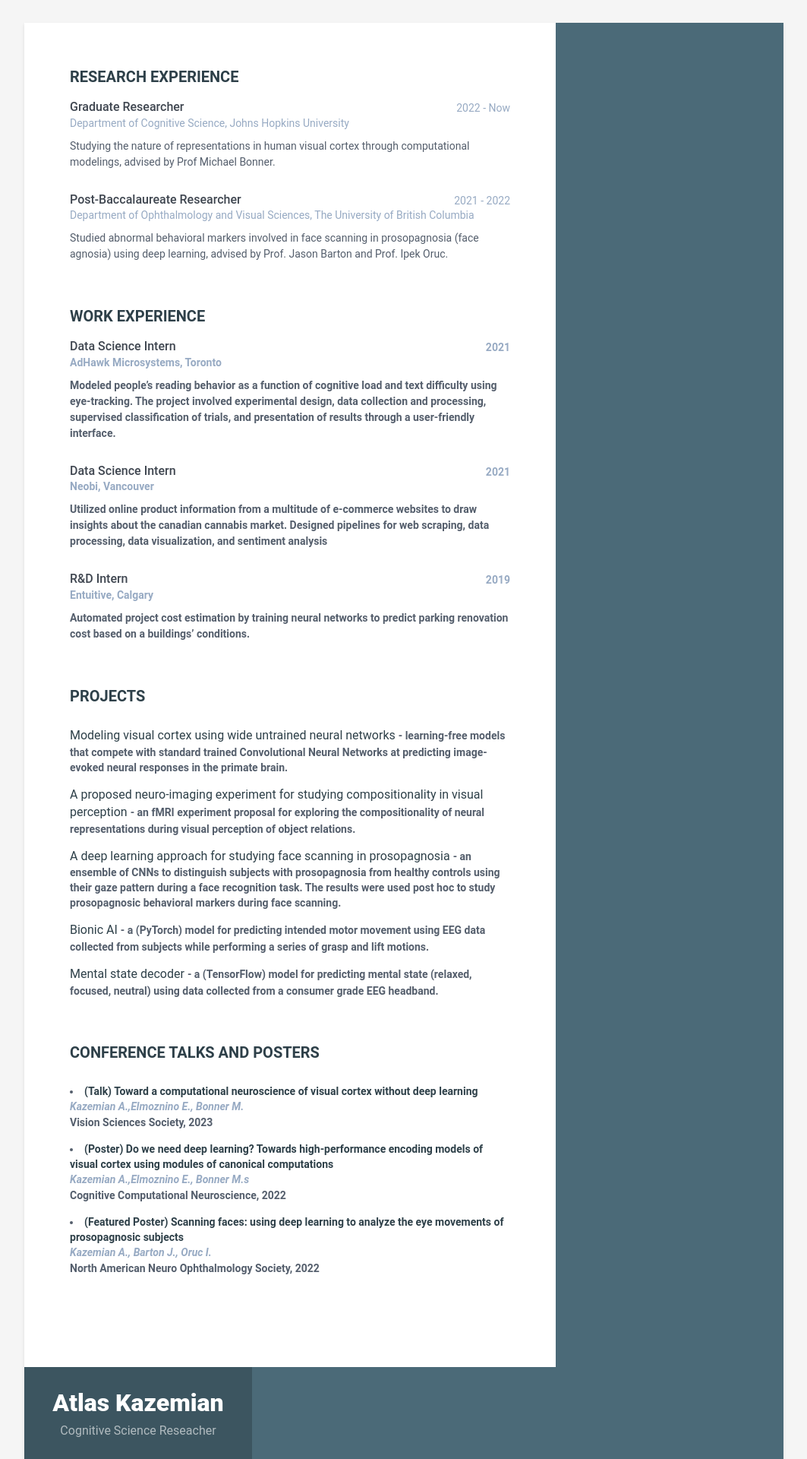
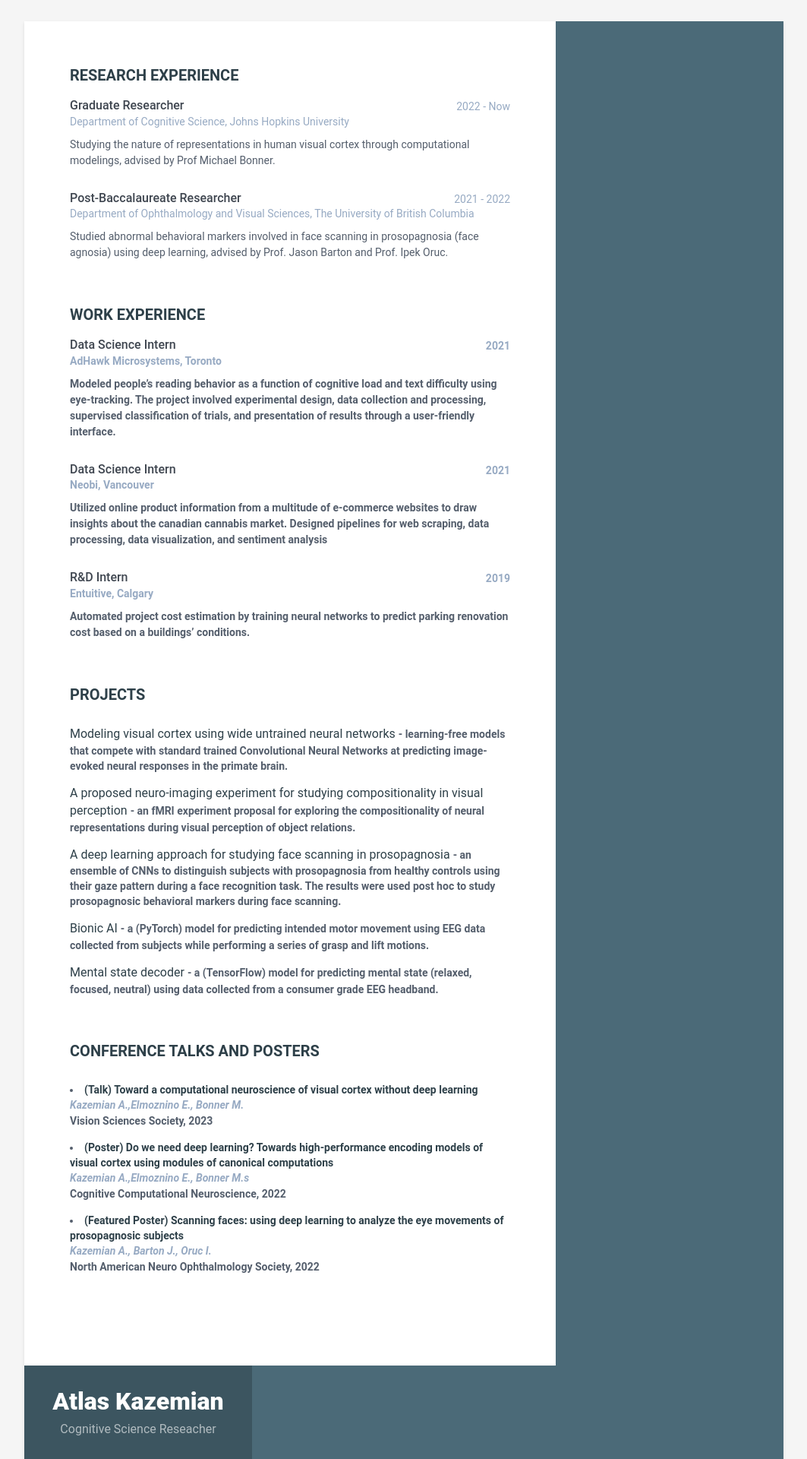
Before and after one commit to akazemian/resume, a Jekyll site: the page built from index.html, in a window 1280 px wide. Shown: the top 1920 px of the page at 76% size, without its empty margins (108-1171 px from the left). Built offline with Jekyll 4.4.1, drawn with Linux system fonts in a browser that asks for light colours.

Commit message:
Update _base.scss

```diff
--- a/_sass/_base.scss
+++ b/_sass/_base.scss
@@ -4,7 +4,7 @@ body {
   color: $text-color-secondary;
   background: $smoky-white;
   font-size: 14px;
-  padding: 30px;
+  padding: 28px;
   -webkit-font-smoothing: antialiased;
   -moz-osx-font-smoothing: grayscale;
 }
```
